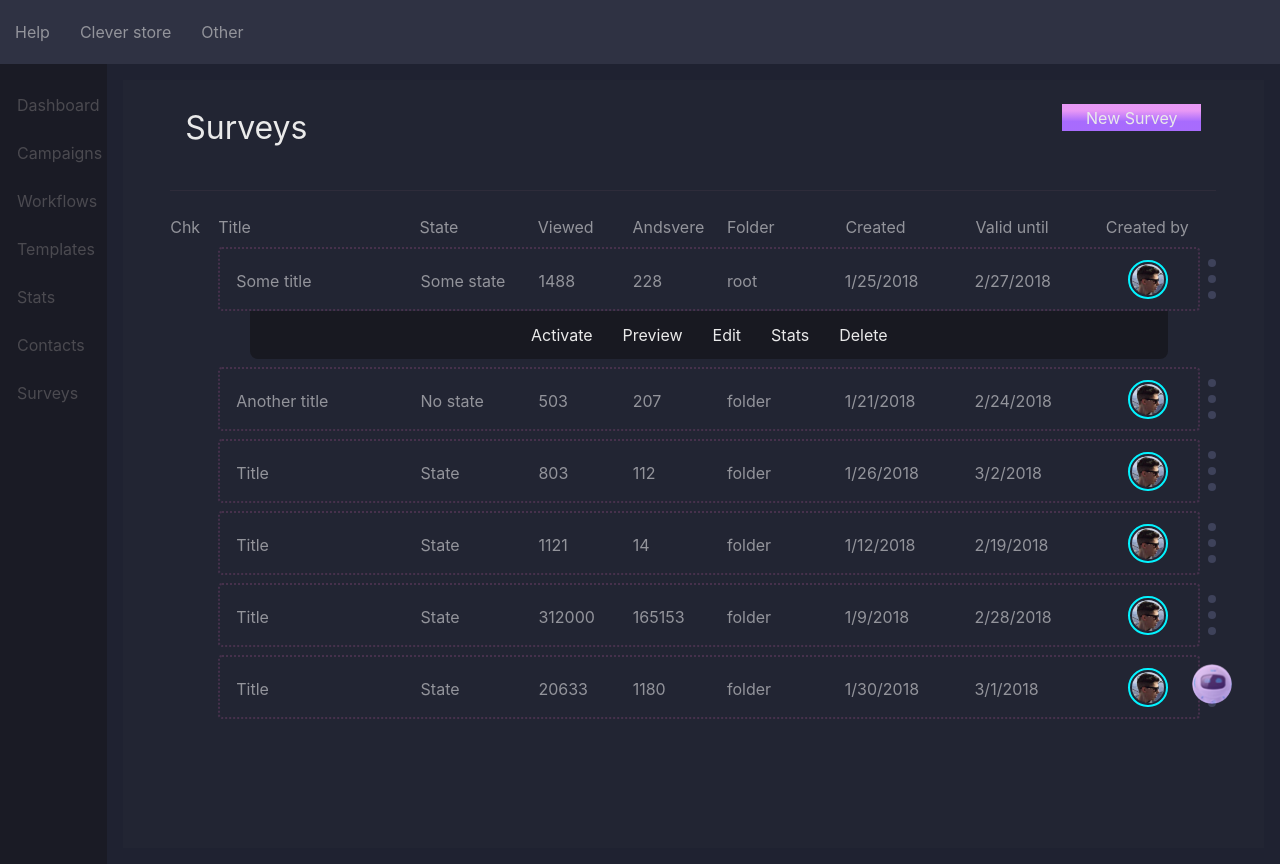
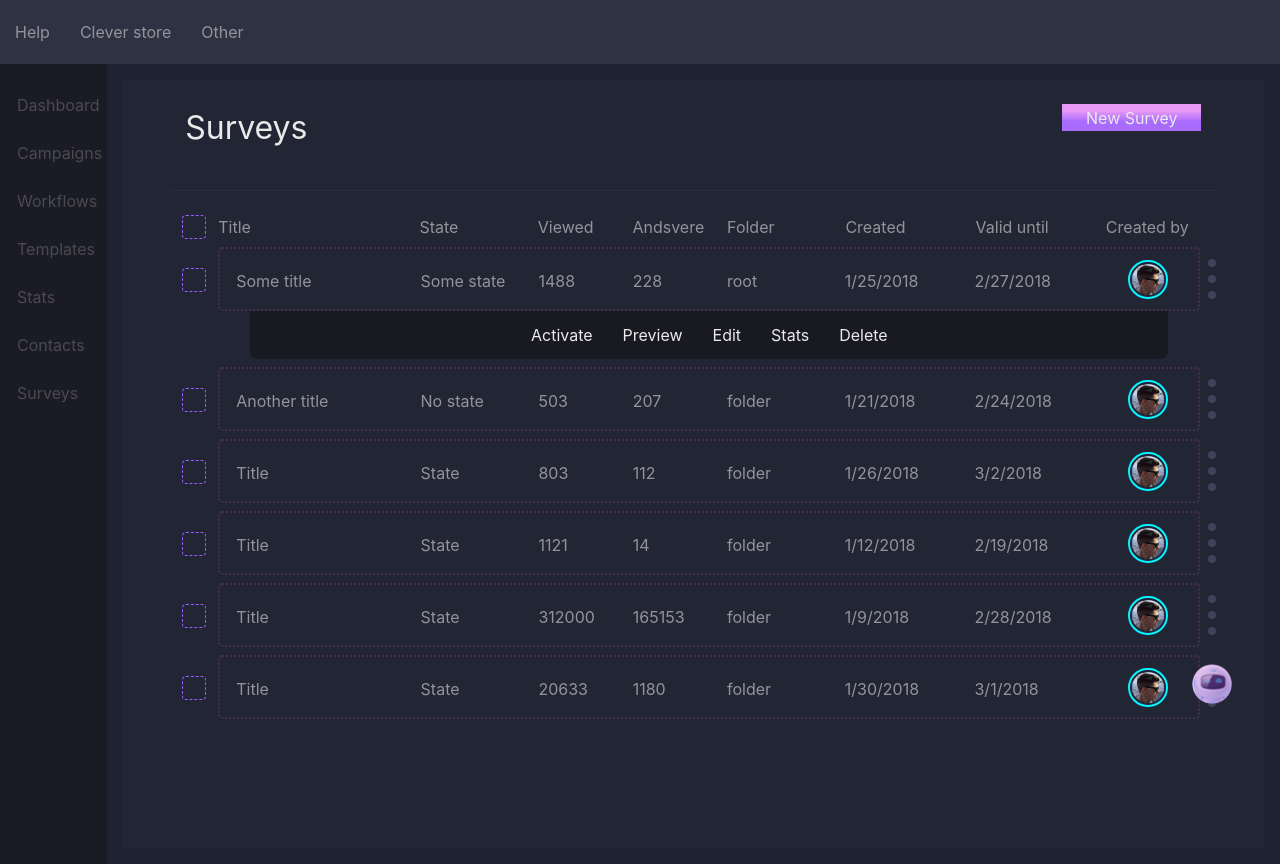
Before and after one commit to azozello/SudolabsTA, a React (Create React App) app: page / in a window 1280 px wide. Built offline with nearby package versions, Linux system fonts and the light colour scheme.

Commit message:
added checkbox

```diff
--- a/src/components/content/content.jsx
+++ b/src/components/content/content.jsx
@@ -5,6 +5,7 @@ import SurveyTable from "./survey-table/survey-table";
 import SurveyTableHeader from "./survey-table/survey-table-header/survey-table-header";
 import SurveyTableRow from "./survey-table/survey-table-row/survey-table-row";
 import store from "../../store";
+import SurveyCheckbox from "../shared/survey-checkbox/survey-checkbox";
 
 
 class ContentComponent extends React.Component {
@@ -24,7 +25,7 @@ class ContentComponent extends React.Component {
 
                     <div className="col-11 mt-4 pl-0 pr-0">
                         <SurveyTable>
-                            <div>Chk</div>
+                            <SurveyCheckbox/>
                             <SurveyTableHeader/>
                         </SurveyTable>
 
--- a/src/components/content/survey-table/survey-table-row/survey-table-row.jsx
+++ b/src/components/content/survey-table/survey-table-row/survey-table-row.jsx
@@ -3,12 +3,13 @@ import '../survey-table.scss';
 import SurveyTableRowItem from "./survey-table-row-item/survey-table-row-item";
 import Dots from "../../../shared/dots/dots";
 import SurveyTableRowShadow from "./survey-table-row-shadow/survey-table-row-shadow";
+import SurveyCheckbox from "../../../shared/survey-checkbox/survey-checkbox";
 
 
 function SurveyTableRow(props) {
     return (
         <React.Fragment>
-            <div></div>
+            <SurveyCheckbox margin={true}/>
             <SurveyTableRowItem survey={props.survey}/>
             <Dots/>
 
--- /dev/null
+++ b/src/components/shared/survey-checkbox/survey-checkbox.jsx
@@ -0,0 +1,22 @@
+import React from 'react';
+import styled from 'styled-components';
+
+const SurveyCheckboxDiv = styled.div`
+      width: 1.5rem;
+      height: 1.5rem;
+      border-radius: 0.25rem;
+      border: 1px dashed #9f5bff;
+      margin-top: ${({Margin}) => Margin && '1.8rem'};
+      margin-right: 0.75rem;
+      margin-left: auto;
+`;
+
+function SurveyCheckbox(props) {
+    return (
+        <div>
+            <SurveyCheckboxDiv Margin={props.margin}/>
+        </div>
+    );
+}
+
+export default SurveyCheckbox
```
